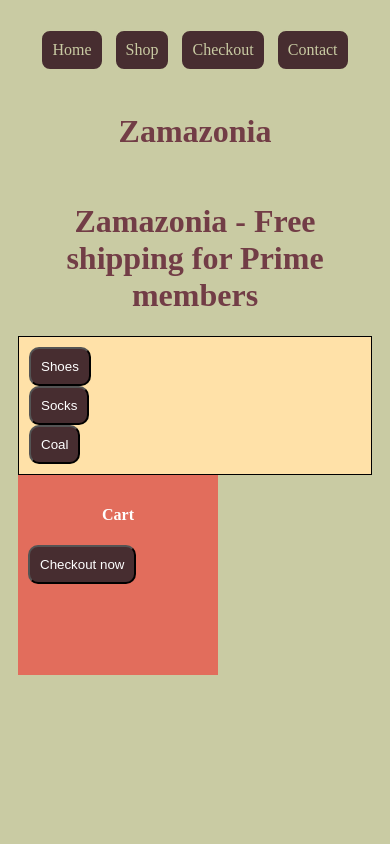
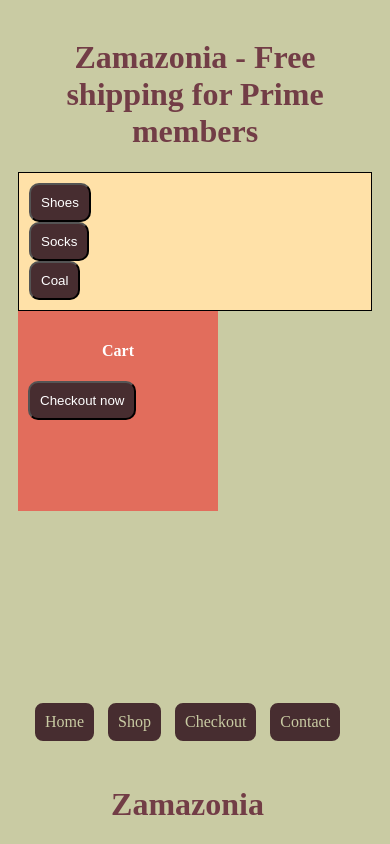
Before and after one commit to 9James9/Shopping-Cart, a React (Create React App) app: page /bothlol in a window 390 px wide. Shown: the top 844 px of the page. Built offline with nearby package versions, Linux system fonts and the light colour scheme.

Commit message:
css for header

```diff
--- a/src/Components/Cart/CartItem/cartitem.js
+++ b/src/Components/Cart/CartItem/cartitem.js
@@ -3,10 +3,11 @@ import './cartitem.css'
 const CartItem = ({itemName, index, removeFromCart}) => {
   return (
     <div>
-        <div>
+        <div className='cartItem__container'>
             <p>{itemName}</p>
             <p>{index}</p>
             <button value={index} onClick={removeFromCart}>Remove</button>
+            <button className='quantity__button'>Increase Quantity</button>
         </div>
     </div>
   )
--- a/src/Components/Header/header.css
+++ b/src/Components/Header/header.css
@@ -31,3 +31,11 @@
 .header_nav--container {
     margin-right: 40px;
 }
+@media (max-width: 1000px) {
+    .header__container {
+        position: absolute;
+        z-index: 2;
+        margin-left: -20px;
+        bottom: 0;
+    }
+}
```
